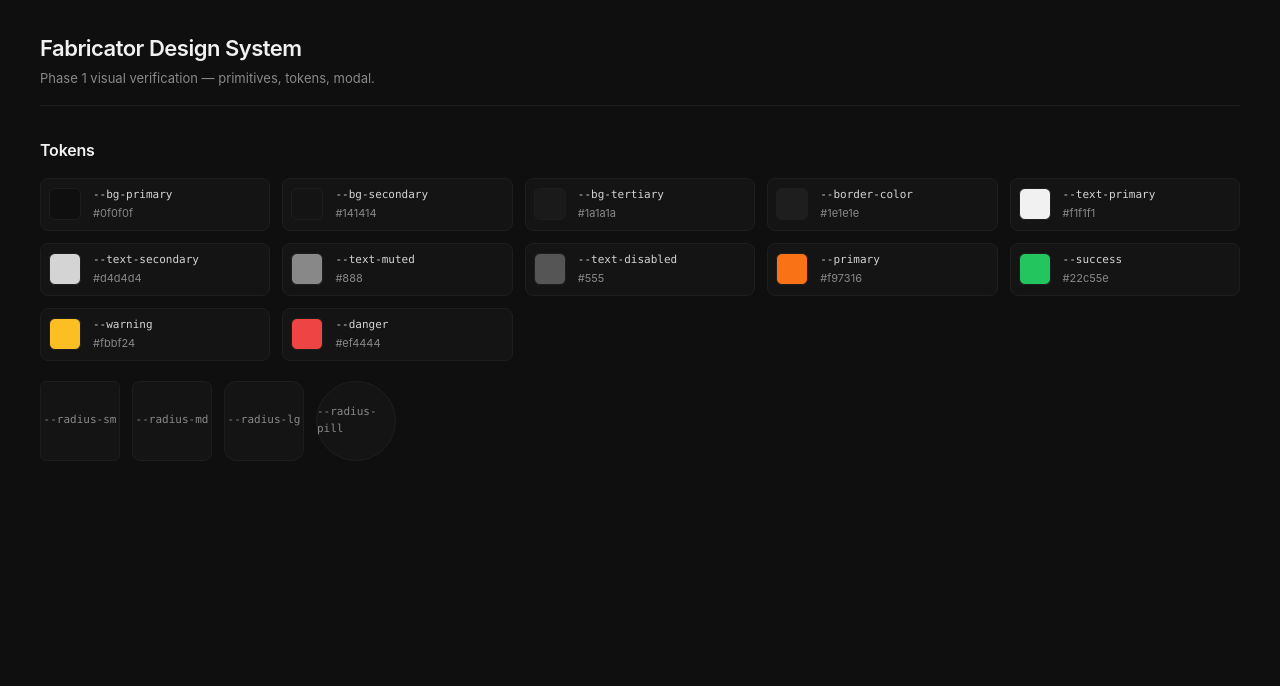
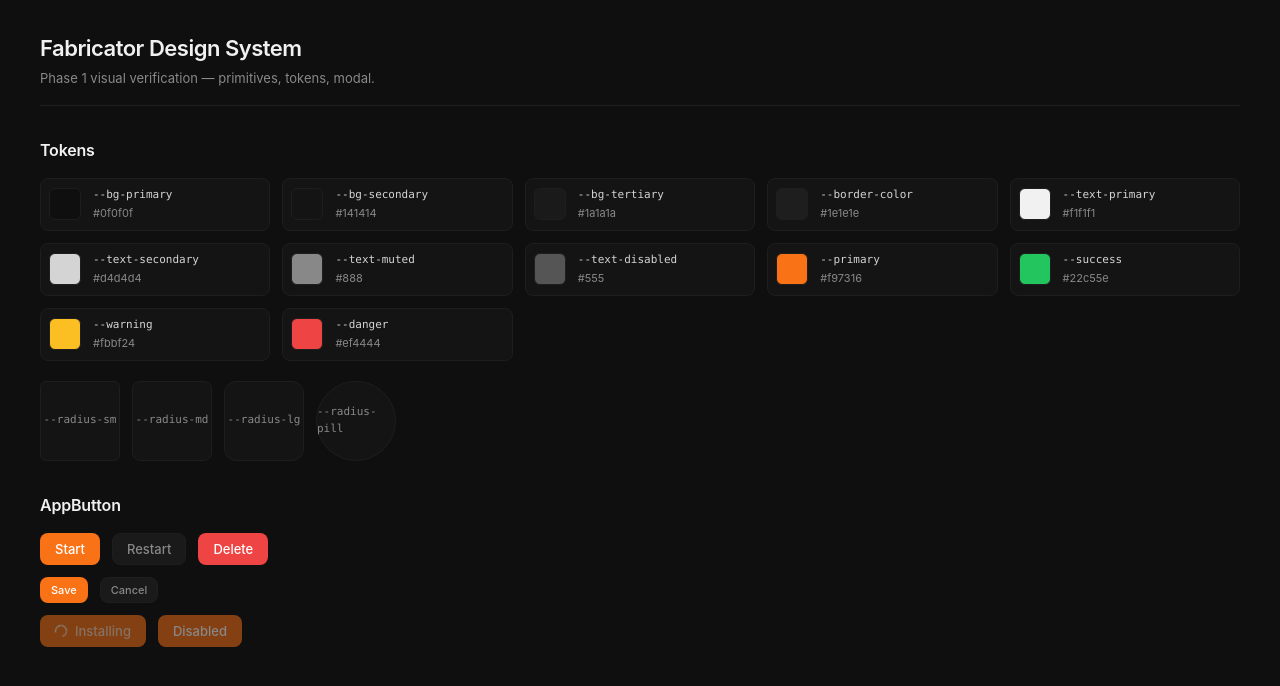
Before and after one commit to philderks/Fabricator, a Vue app in the folder frontend/: page /design-system in a window 1280 px wide. Shown: the top 686 px of the page. Built offline with nearby package versions, Linux system fonts and the light colour scheme.

Commit message:
feat(frontend): add AppButton primitive with primary/ghost/danger variants

```diff
--- /dev/null
+++ b/frontend/src/components/ui/AppButton.vue
@@ -0,0 +1,120 @@
+<script setup>
+defineProps({
+  variant: {
+    type: String,
+    default: 'primary',
+    validator: (v) => ['primary', 'ghost', 'danger'].includes(v)
+  },
+  size: {
+    type: String,
+    default: 'md',
+    validator: (v) => ['sm', 'md'].includes(v)
+  },
+  loading: {
+    type: Boolean,
+    default: false
+  },
+  disabled: {
+    type: Boolean,
+    default: false
+  },
+  type: {
+    type: String,
+    default: 'button'
+  }
+})
+
+defineEmits(['click'])
+</script>
+
+<template>
+  <button
+    :type="type"
+    class="app-btn"
+    :class="[`app-btn--${variant}`, `app-btn--${size}`, { 'is-loading': loading }]"
+    :disabled="disabled || loading"
+    @click="$emit('click', $event)"
+  >
+    <span v-if="loading" class="app-btn__spinner" aria-hidden="true"></span>
+    <span class="app-btn__label"><slot /></span>
+  </button>
+</template>
+
+<style scoped>
+.app-btn {
+  display: inline-flex;
+  align-items: center;
+  justify-content: center;
+  gap: var(--space-2);
+  border: 1px solid transparent;
+  border-radius: var(--radius-md);
+  font-family: inherit;
+  font-weight: 500;
+  cursor: pointer;
+  transition: background 0.15s ease, border-color 0.15s ease, color 0.15s ease;
+  white-space: nowrap;
+}
+
+.app-btn--sm {
+  padding: 4px 10px;
+  font-size: var(--text-xs);
+  height: 26px;
+}
+
+.app-btn--md {
+  padding: 6px 14px;
+  font-size: var(--text-sm);
+  height: 32px;
+}
+
+.app-btn--primary {
+  background: var(--primary);
+  color: #ffffff;
+}
+
+.app-btn--primary:hover:not(:disabled) {
+  background: var(--primary-dark);
+}
+
+.app-btn--ghost {
+  background: var(--bg-tertiary);
+  color: var(--text-muted);
+  border-color: var(--border-color);
+}
+
+.app-btn--ghost:hover:not(:disabled) {
+  background: var(--secondary-hover);
+  color: var(--text-secondary);
+}
+
+.app-btn--danger {
+  background: var(--danger);
+  color: #ffffff;
+}
+
+.app-btn--danger:hover:not(:disabled) {
+  background: var(--danger-dark);
+}
+
+.app-btn:disabled {
+  opacity: 0.5;
+  cursor: not-allowed;
+}
+
+.app-btn.is-loading .app-btn__label {
+  opacity: 0.7;
+}
+
+.app-btn__spinner {
+  width: 12px;
+  height: 12px;
+  border: 1.5px solid currentColor;
+  border-right-color: transparent;
+  border-radius: 50%;
+  animation: app-btn-spin 0.6s linear infinite;
+}
+
+@keyframes app-btn-spin {
+  to { transform: rotate(360deg); }
+}
+</style>
--- a/frontend/src/views/DesignSystem.vue
+++ b/frontend/src/views/DesignSystem.vue
@@ -1,4 +1,6 @@
 <script setup>
+import AppButton from '../components/ui/AppButton.vue'
+
 const colorTokens = [
   { name: '--bg-primary', value: '#0f0f0f' },
   { name: '--bg-secondary', value: '#141414' },
@@ -43,6 +45,22 @@ const radiusTokens = [
         <div v-for="r in radiusTokens" :key="r.name" class="ds-radius-box" :style="{ borderRadius: `var(${r.name})` }">
           <code>{{ r.name }}</code>
         </div>
+      </div>
+    </section>
+    <section class="ds-section">
+      <h2 class="ds-section-title">AppButton</h2>
+      <div class="ds-row">
+        <AppButton variant="primary">Start</AppButton>
+        <AppButton variant="ghost">Restart</AppButton>
+        <AppButton variant="danger">Delete</AppButton>
+      </div>
+      <div class="ds-row">
+        <AppButton variant="primary" size="sm">Save</AppButton>
+        <AppButton variant="ghost" size="sm">Cancel</AppButton>
+      </div>
+      <div class="ds-row">
+        <AppButton variant="primary" loading>Installing</AppButton>
+        <AppButton variant="primary" disabled>Disabled</AppButton>
       </div>
     </section>
     <!-- Sections added by later tasks -->
@@ -152,4 +170,11 @@ const radiusTokens = [
   color: var(--text-muted);
   font-family: var(--font-mono);
 }
+
+.ds-row {
+  display: flex;
+  gap: var(--space-3);
+  align-items: center;
+  margin-bottom: var(--space-3);
+}
 </style>
```
